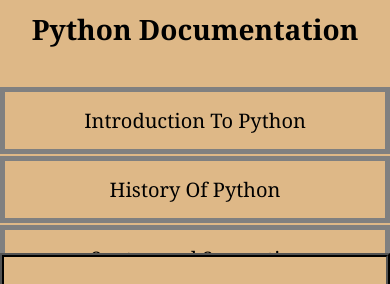
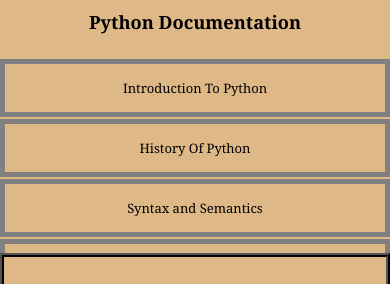
Before and after one commit to Cosmas-Emeka/Tech-Doc.github.io, a plain HTML site: page index.html in a window 390 px wide. Shown: the top 284 px of the page. Drawn offline with Linux system fonts and the light colour scheme.

Commit message:
refurbishing tech doc page

```diff
--- a/styles.css
+++ b/styles.css
@@ -140,8 +140,11 @@
     }
 }
 
-@media (max-width: 480){
+@media (max-width: 481px){
     code{
         overflow-x: scroll;
     }
+    *{
+        font-size: small;
+    }
 }
```
